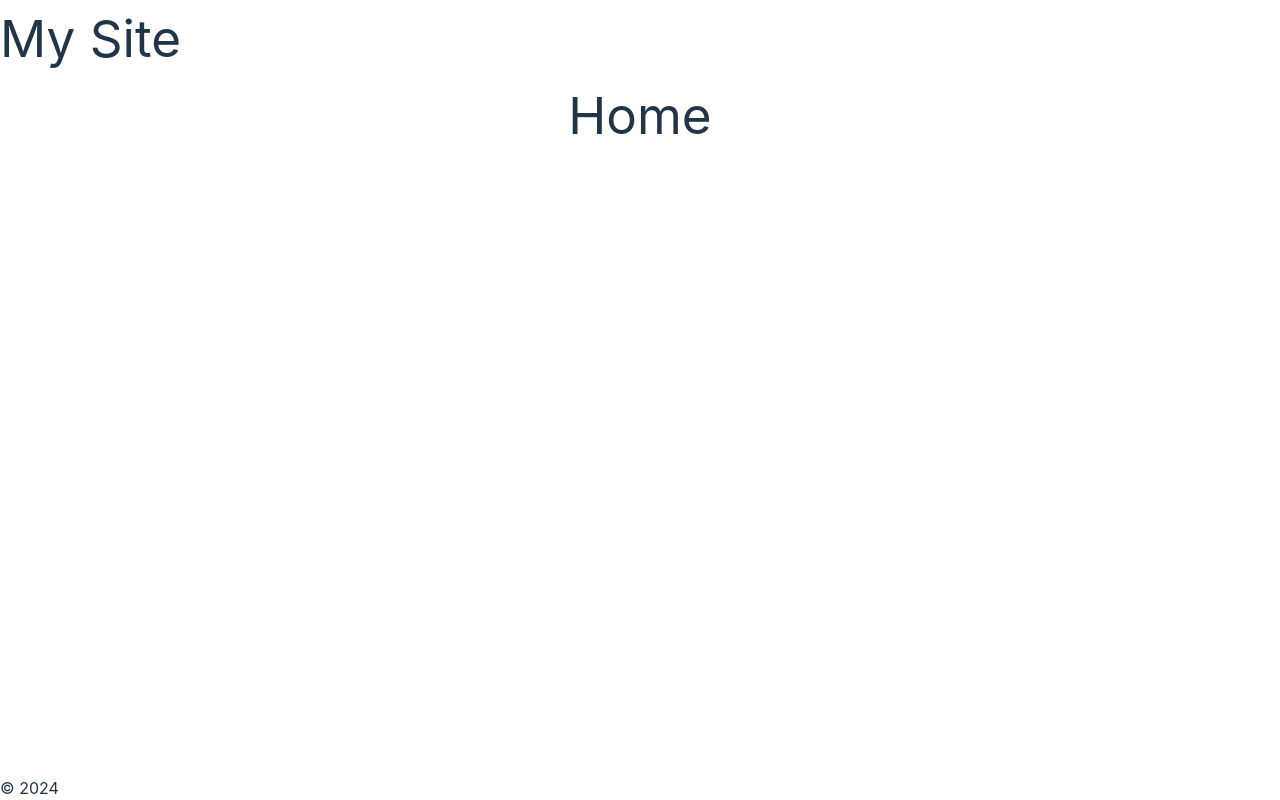
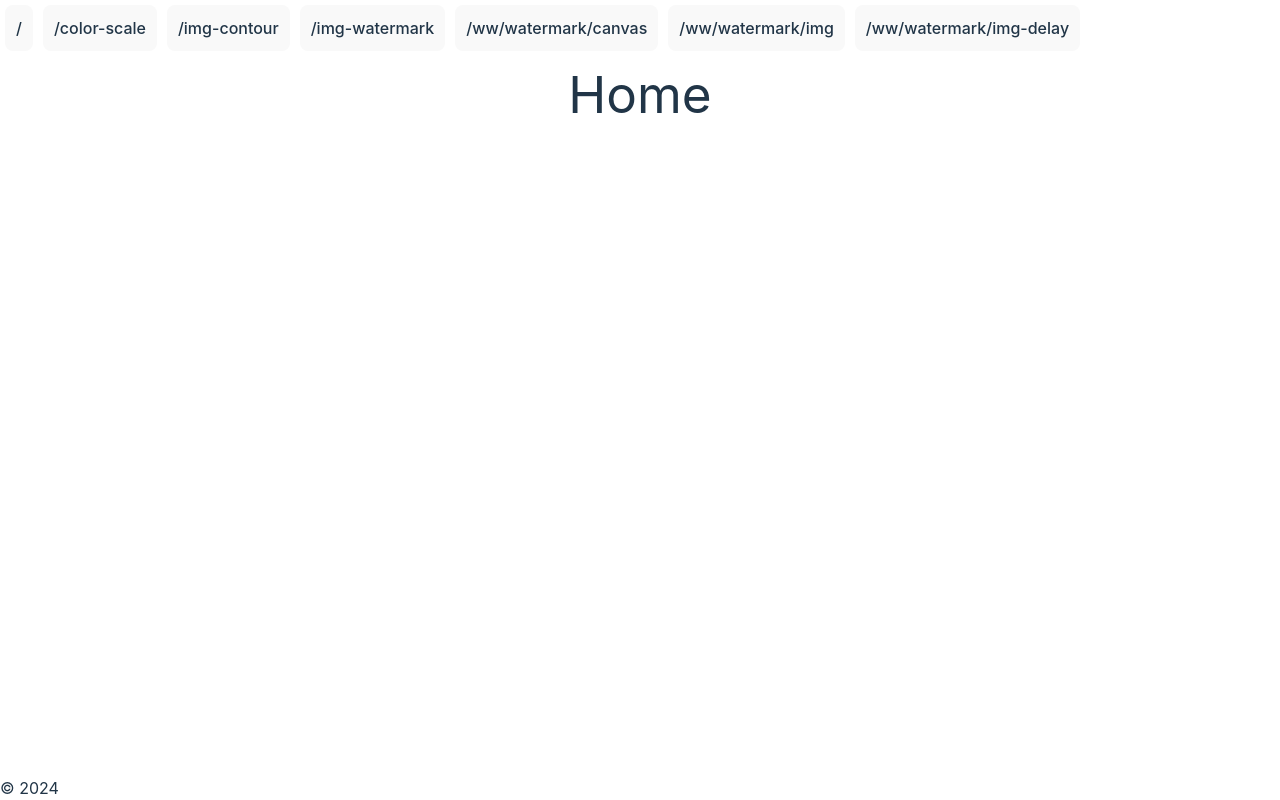
Before and after one commit to oobg/react-opencvjs, a React (Vite) app: page / in a window 1280 px wide. Built offline with nearby package versions, Linux system fonts and the light colour scheme.

Commit message:
feat: 맵 오브젝트에서 경로 가져와 동적으로 표시

```diff
--- a/src/widgets/header/ui/DefaultHeader.tsx
+++ b/src/widgets/header/ui/DefaultHeader.tsx
@@ -1,7 +1,22 @@
+import { useNavigate } from "react-router-dom";
+import routerMap from "@/app/routes/routes.tsx";
+
 export default function Header() {
+	const navigate = useNavigate();
+
 	return (
 		<header>
-			<h1>My Site</h1>
+			<nav className="flex justify-between">
+				{routerMap.map((route, index) => (
+					<button
+						key={index}
+						onClick={() => navigate(route.path || "/")} // 경로로 이동
+						style={{ margin: "5px", padding: "10px" }}
+					>
+						{route.path || "경로 없어요"} {/* 라우터 레이블 */}
+					</button>
+				))}
+			</nav>
 		</header>
 	);
 }
```
